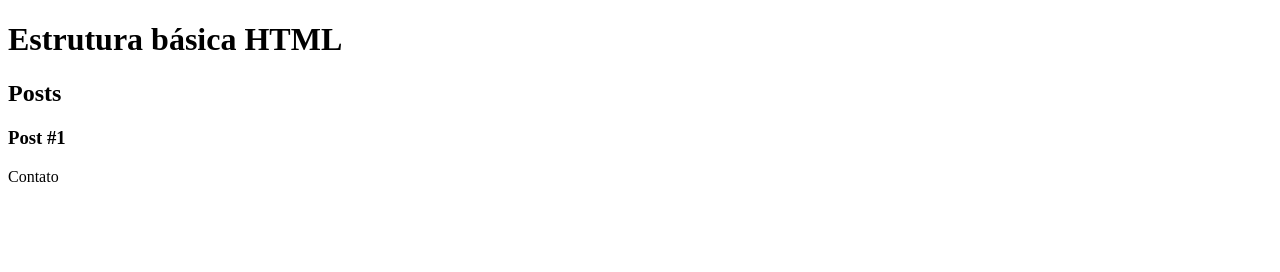
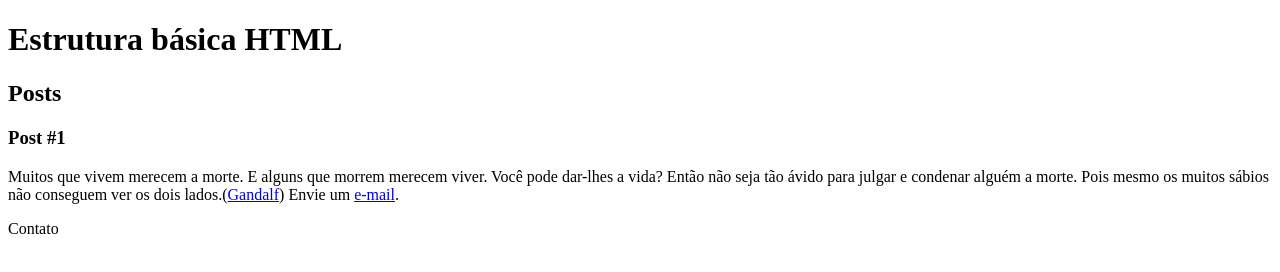
Before and after one commit to barbaraalp/dio-projetos, a plain HTML site: page HTML5 e CSS3/index.html in a window 1280 px wide. Drawn offline with Linux system fonts and the light colour scheme.

Commit message:
Links HTML

```diff
--- a/HTML5 e CSS3/index.html
+++ b/HTML5 e CSS3/index.html
@@ -16,6 +16,9 @@
                 <header>
                     <h3>Post #1</h3>
                 </header>
+                <p>
+                    Muitos que vivem merecem a morte. E alguns que morrem merecem viver. Você pode dar-lhes a vida? Então não seja tão ávido para julgar e condenar alguém a morte. Pois mesmo os muitos sábios não conseguem ver os dois lados.(<a href="https://www.pensador.com/frases_senhor_dos_aneis/" target="_blank">Gandalf</a>) Envie um <a href="mailto:barbaraalemes@gmail.com">e-mail</a>.
+                </p>
             </article>
         </section>
         <footer>Contato</footer>
```
